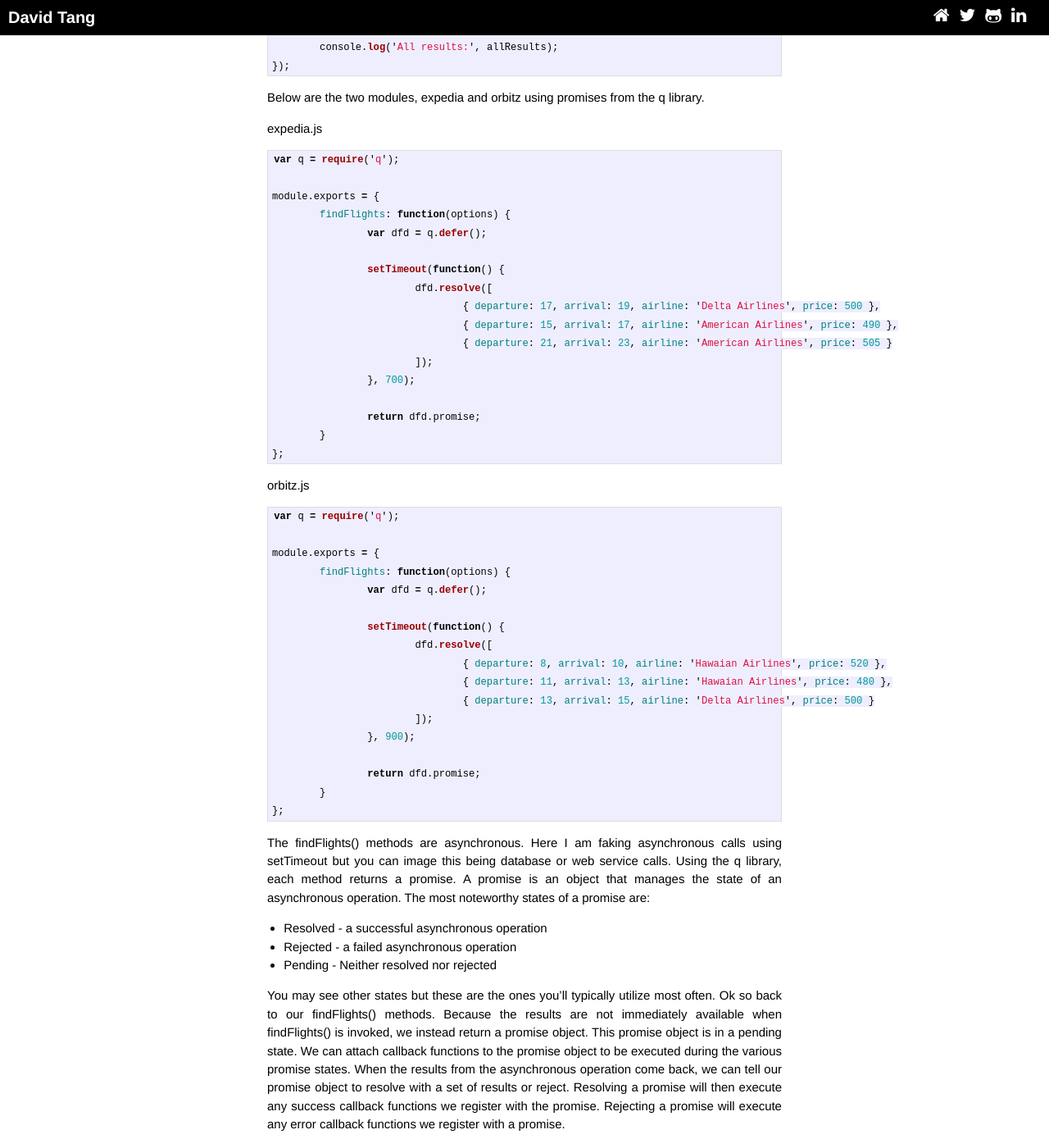
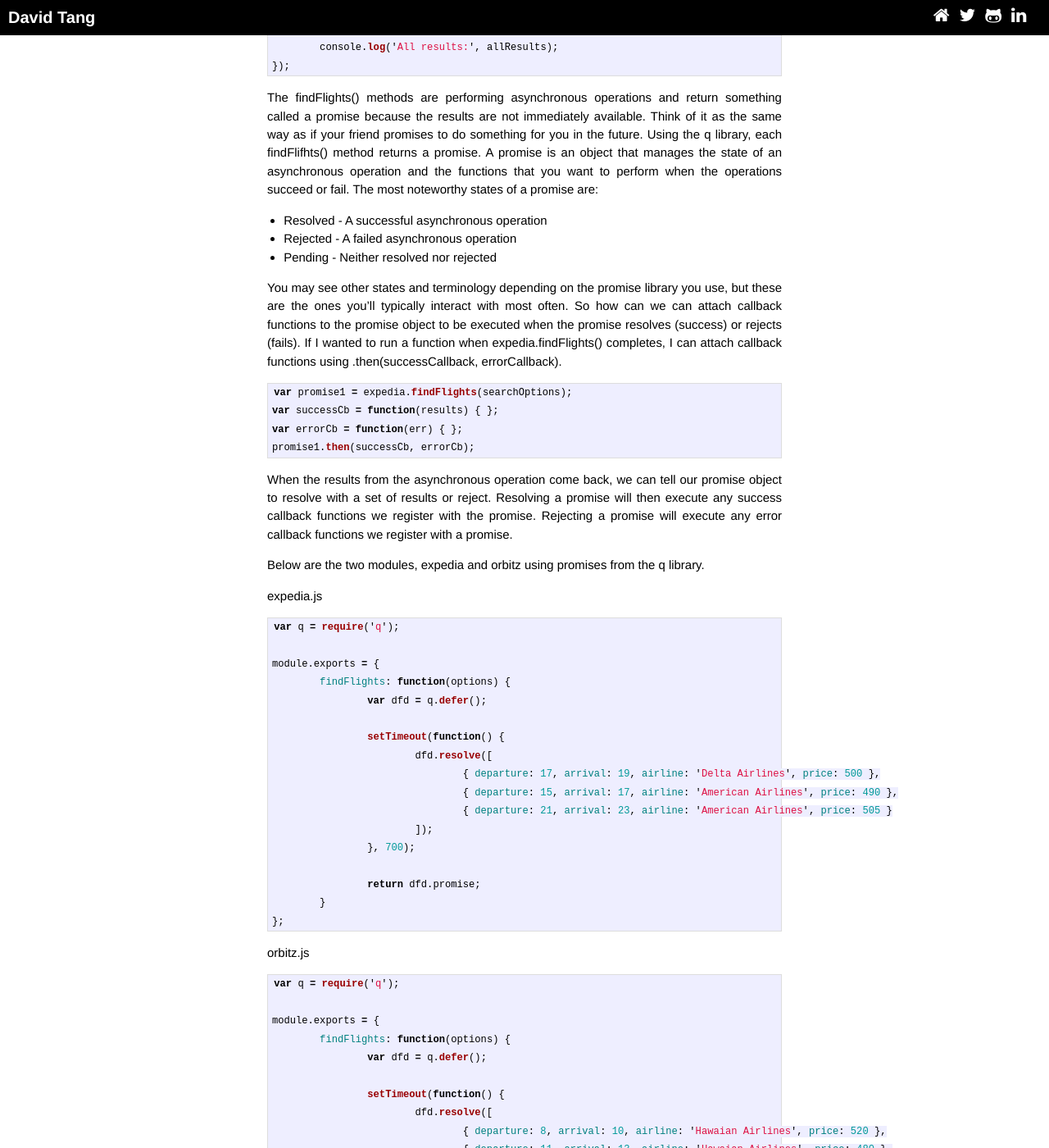
Before and after one commit to iamdtang/skaterdav85.github.io, a Jekyll site: the page built from _posts/2014-06-27-JavaScript-Flow-Control.markdown, in a window 1280 px wide and 1400 px high, scrolled down 1687 px. Shown: the whole window at 82% size. Built offline with Jekyll 4.4.1, drawn with Linux system fonts in a browser that asks for light colours; nearby versions of some CDN libraries; Markdown is read by kramdown in place of the engine named in the settings; comment, search, counter and statistics services are not loaded.

Commit message:
Update 2014-06-27-JavaScript-Flow-Control.markdown

````diff
--- a/_posts/2014-06-27-JavaScript-Flow-Control.markdown
+++ b/_posts/2014-06-27-JavaScript-Flow-Control.markdown
@@ -65,6 +65,24 @@ q.all([promise1, promise2]).then(function(results) {
 });
 ```
 
+The findFlights() methods are performing asynchronous operations and return something called a promise because the results are not immediately available. Think of it as the same way as if your friend promises to do something for you in the future. Using the q library, each findFlifhts() method returns a promise. A promise is an object that manages the state of an asynchronous operation and the functions that you want to perform when the operations succeed or fail. The most noteworthy states of a promise are:
+
+* Resolved - A successful asynchronous operation
+* Rejected - A failed asynchronous operation
+* Pending - Neither resolved nor rejected
+
+You may see other states and terminology depending on the promise library you use, but these are the ones you'll typically interact with most often. So how can we can attach callback functions to the promise object to be executed when the promise resolves (success) or rejects (fails). If I wanted to run a function when expedia.findFlights() completes, I can attach callback functions using .then(successCallback, errorCallback).
+
+```js
+var promise1 = expedia.findFlights(searchOptions);
+var successCb = function(results) { };
+var errorCb = function(err) { };
+promise1.then(successCb, errorCb);
+```
+
+
+When the results from the asynchronous operation come back, we can tell our promise object to resolve with a set of results or reject. Resolving a promise will then execute any success callback functions we register with the promise. Rejecting a promise will execute any error callback functions we register with a promise.
+
 Below are the two modules, expedia and orbitz using promises from the q library.
 
 expedia.js
@@ -111,13 +129,9 @@ module.exports = {
 };
 ```
 
-The findFlights() methods are asynchronous. Here I am faking asynchronous calls using setTimeout but you can image this being database or web service calls. Using the q library, each method returns a promise. A promise is an object that manages the state of an asynchronous operation. The most noteworthy states of a promise are:
 
-* Resolved - a successful asynchronous operation
-* Rejected - a failed asynchronous operation
-* Pending - Neither resolved nor rejected
 
-You may see other states but these are the ones you'll typically utilize most often. Ok so back to our findFlights() methods. Because the results are not immediately available when findFlights() is invoked, we instead return a promise object. This promise object is in a pending state. We can attach callback functions to the promise object to be executed during the various promise states. When the results from the asynchronous operation come back, we can tell our promise object to resolve with a set of results or reject. Resolving a promise will then execute any success callback functions we register with the promise. Rejecting a promise will execute any error callback functions we register with a promise.
+
 
 You might be wondering what is 'dfd' in the example above. dfd stands for deferred. You can think of deferreds as the thing (object) that creates the promise object and it has control over resolving and rejecting the promise. Typically the promise acts a passive object where you can register your callback functions to it using the .then() method of the promise.
 
````
